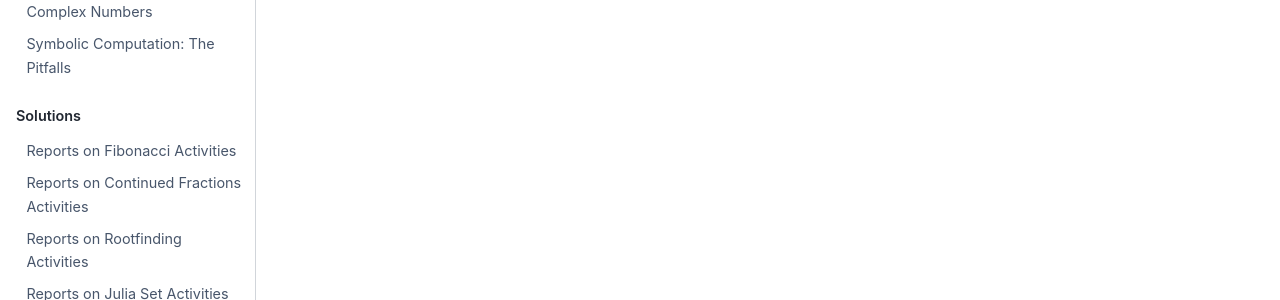
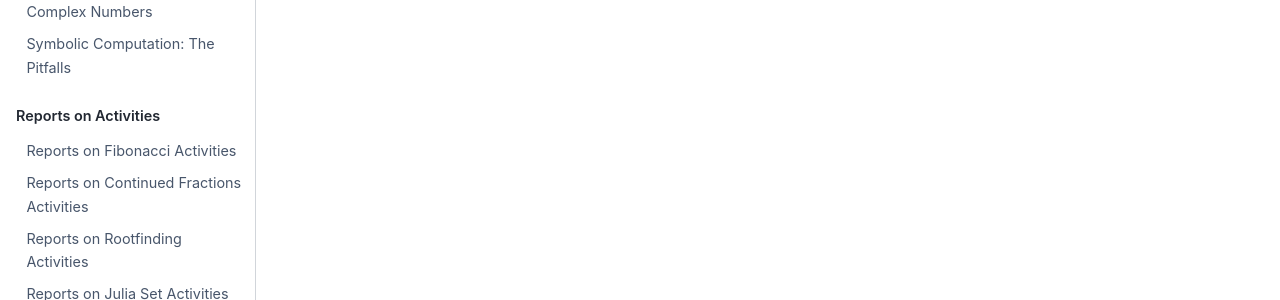
Before and after one commit to Computational-Discovery-on-Jupyter/Computational-Discovery-on-Jupyter, a Jupyter Book: the page built from book/references.md, in a window 1280 px wide. Shown: the part 301-601 px from the top of the page. Built offline with Jupyter Book 1.0.4 settings and Sphinx 7.4.7 and the Sphinx Book theme 1.1.4, drawn with Linux system fonts in a browser that asks for light colours; pages that are not in the unit, such as notebooks, are missing from menus.

Commit message:
Minor tidying of prose

```diff
--- a/book/_toc.yml
+++ b/book/_toc.yml
@@ -20,7 +20,7 @@ parts:
     - file: Appendix/binomials-factorials-combinatorics
     - file: Appendix/complex-numbers
     - file: Appendix/symbolic-computation
-  - caption: Solutions
+  - caption: Reports on Activities
     chapters:
     - file: Solutions/Reports on Fibonacci Activities
     - file: Solutions/Reports on Continued Fractions Activities
```
Also changed, not shown: book/Appendix/What-to-do-when-things-go-wrong.ipynb, book/Solutions/Reports on Bohemian Activities.ipynb.
